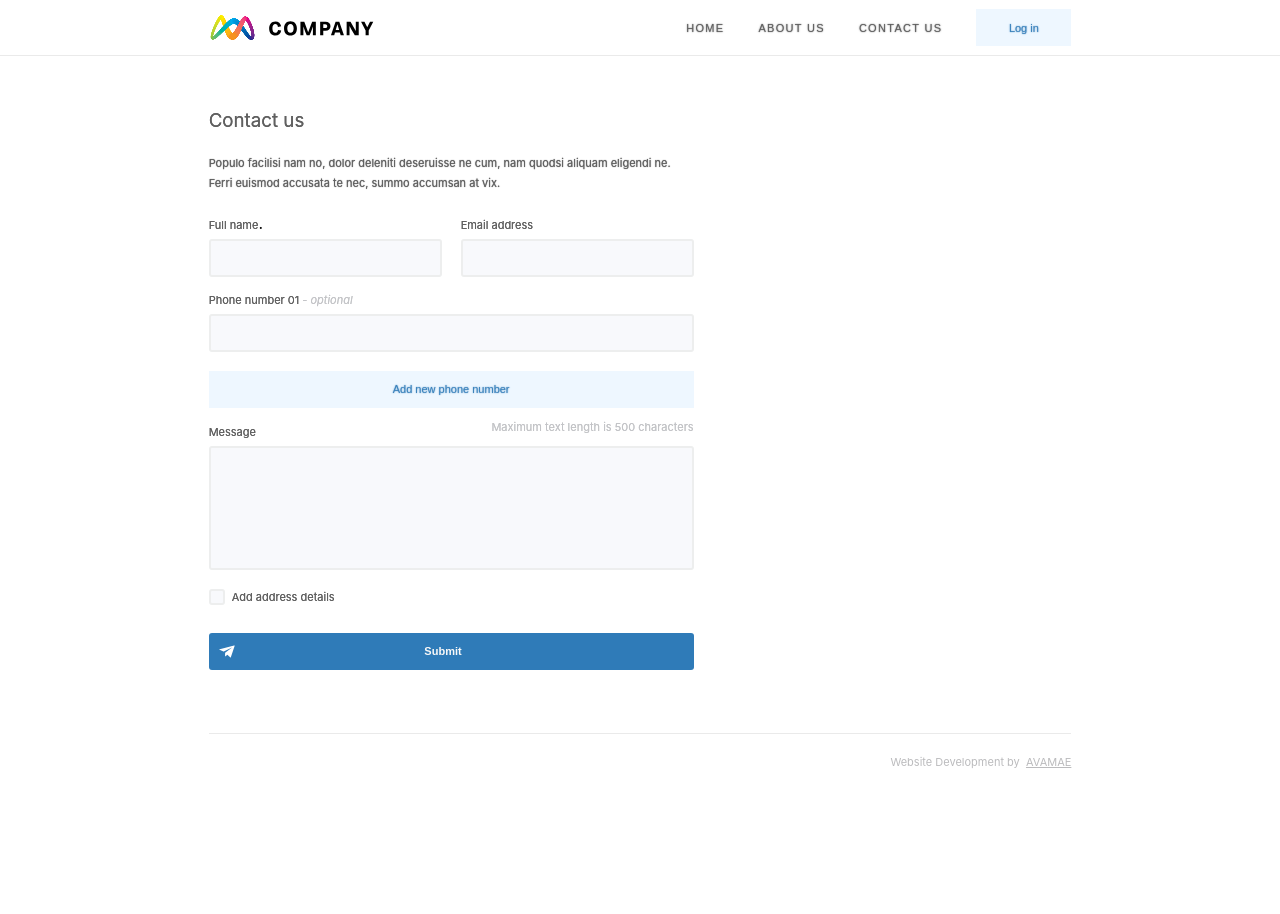
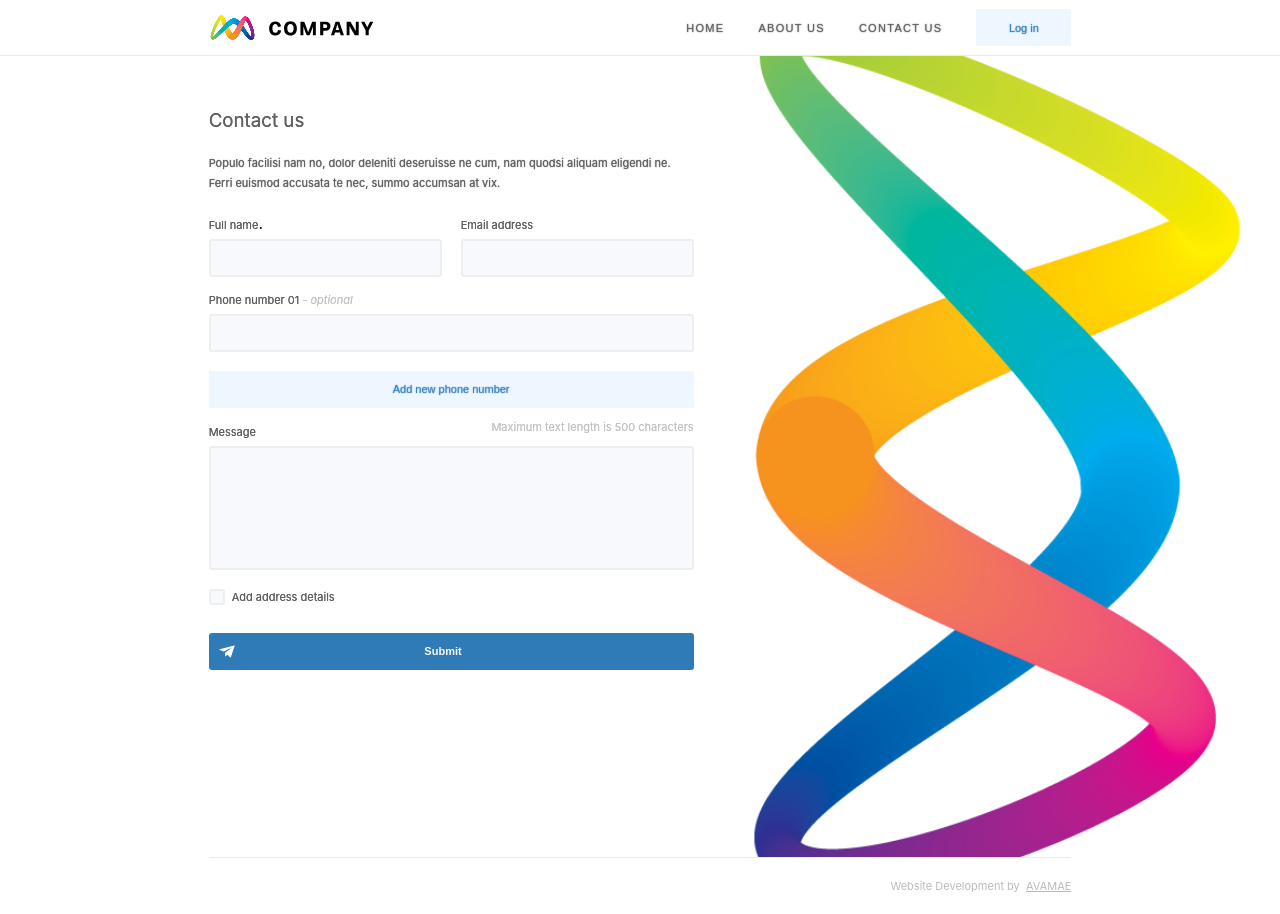
Before and after one commit to jgumoes/react-website, a React (Create React App) app: page /contact in a window 1280 px wide. Before the commit the page ends 800 px from the top, so only its background shows below. Built offline with nearby package versions, Linux system fonts and the light colour scheme.

Commit message:
added background to ContactUs page

```diff
--- a/src/Views/ContactUs/ContactUs.css
+++ b/src/Views/ContactUs/ContactUs.css
@@ -1,3 +1,17 @@
+.contact-page-container{
+  margin-left: var(--page-margin);
+  display: flex;
+  background-image: url('../../Resources/Img_Contact.png');
+  background-repeat: no-repeat;
+  background-position: 540px -49px;
+  background-size: 495px;
+}
+
+.contact-us-form{
+  min-height: 733px;
+  padding: var(--static-page-vertical-padding) 0;
+  max-width: 485px;
+}
 
 .contact-us-form .first-line{
   display: grid;
@@ -6,11 +20,6 @@
   column-gap: var(--contact-form-column-gap);
 }
 
-.contact-us-form{
-  padding: var(--static-page-vertical-padding) var(--page-margin);
-  max-width: 485px;
-  min-height: 609px;
-}
 
 .contact-us-form .form-element input, .contact-us-form .form-element textarea, .contact-us-form .form-element .custom-checkbox {
   box-sizing: border-box;
@@ -55,6 +64,7 @@ button[type="submit"].form-element{
   height: 37px;
   padding-inline: 10px;
   margin-top: 20px;
+  margin-bottom: 25px;
 }
 
 button[type="submit"].form-element img{
--- a/src/Views/ContactUs/ContactUs.jsx
+++ b/src/Views/ContactUs/ContactUs.jsx
@@ -6,6 +6,7 @@ import './ContactUs.css'
 import '../StaticText.css'
 import './CustomCheckbox.css'
 import SubmitIcon from '../../Resources/Icon_Submit.svg'
+import ImgContact from '../../Resources/Img_Contact.png'
 import ContactUsStatic from '../../Resources/ContactUs.json'
 
 const PhoneNumber = ({ N }) => {
@@ -76,6 +77,7 @@ class ContactUs extends React.Component {
     var checkboxState = this.state.formData.bIncludeAddressDetails
 
     return(
+      <div className="contact-page-container">
         <form className="contact-us-form">
           <h3 className="static-text">Contact us</h3>
           <p className="static-text"><b>{ContactUsStatic["sub-header"]}</b></p>
@@ -113,6 +115,8 @@ class ContactUs extends React.Component {
             <span>Submit</span>
           </button>
         </form>
+        {/* <img src={ImgContact} alt="" /> */}
+      </div>
     )
   }
 }
```
Lines whose indentation alone changed are shown as unchanged.
